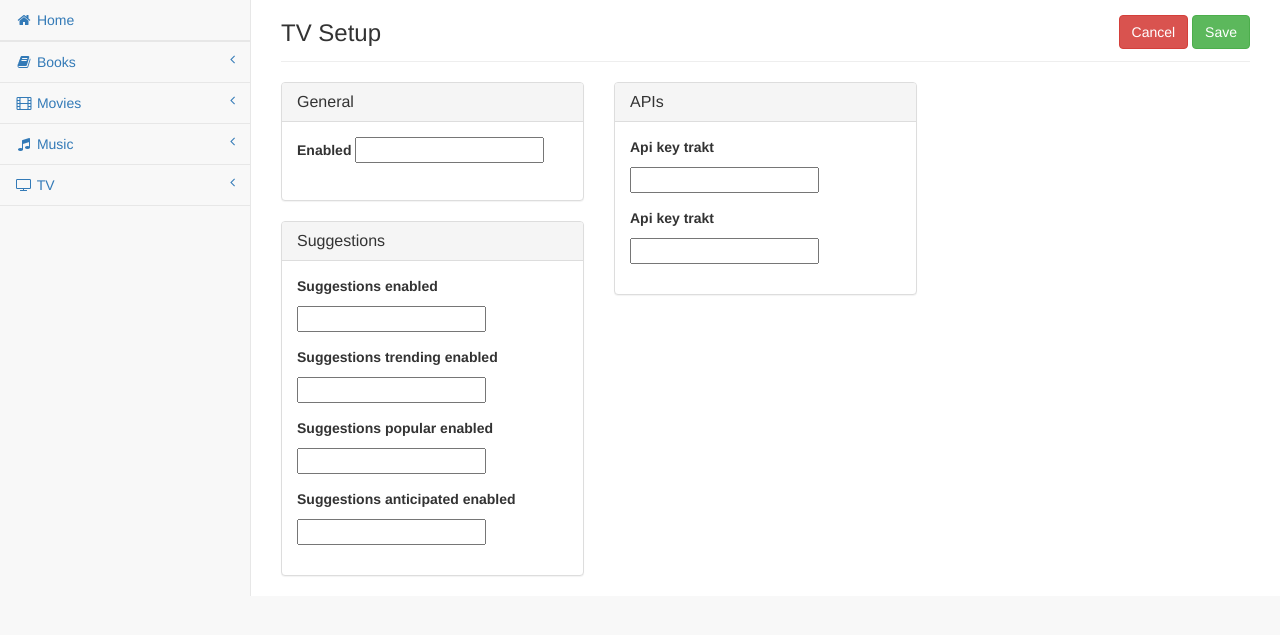
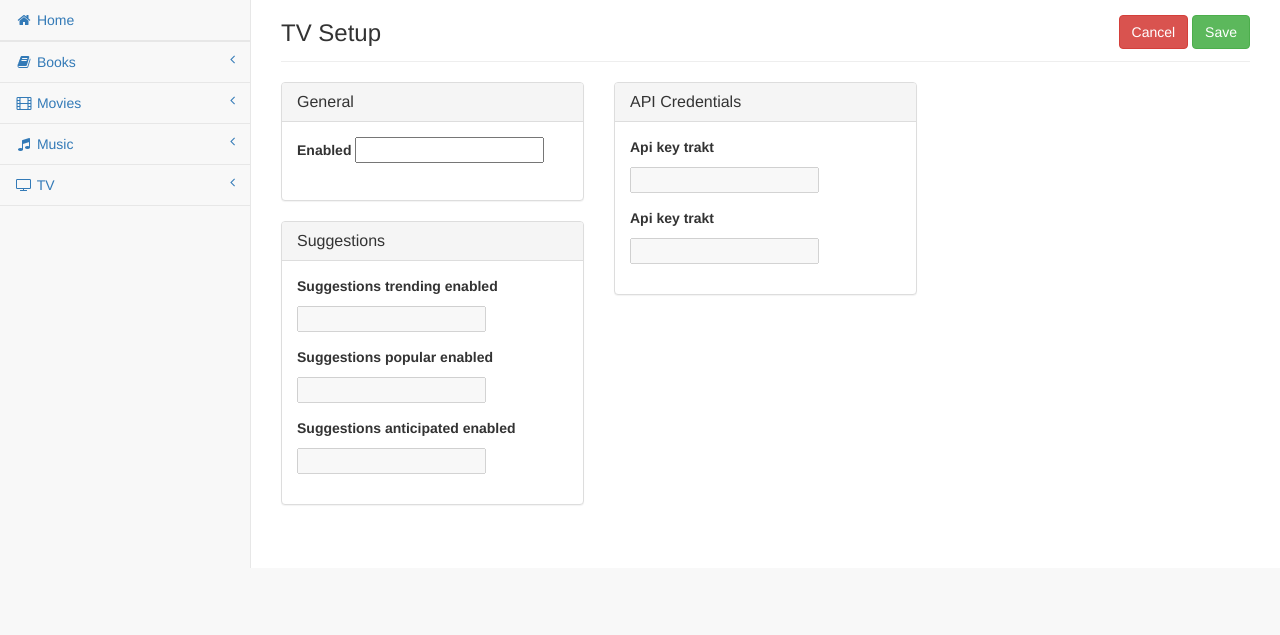
Before and after one commit to oliversscripts/trova-archived, a Django app: template templates/config.tv.html in a window 1280 px wide. Shown: the part 51-686 px from the top of the page. Run offline with Django 3.2, Linux system fonts and the light colour scheme; the template is opened without the code that fills it, so the values that code supplies are empty, except form fields; tables that the repository leaves empty hold one stand-in row (values such as "Sample post"); form fields are guessed from the names that the template uses; some libraries are stand-ins or nearby versions.

Commit message:
TV Config Updates

```diff
--- a/templates/config.tv.html
+++ b/templates/config.tv.html
@@ -9,8 +9,8 @@ TV Setup
 {% endblock %}
 
 {% block page_buttons %}
-<button type="reset" class="btn btn-danger page-button" form="config.tv">Cancel</button>
-<button type="submit" class="btn btn-success page-button" form="config.tv">Save</button>
+<button type="reset" class="btn btn-danger" form="config.tv">Cancel</button>
+<button type="submit" class="btn btn-success" form="config.tv">Save</button>
 {% endblock %}
 
 {% block page_content %}
@@ -49,10 +49,7 @@ TV Setup
                     <h3 class="panel-title">Suggestions</h3>
                 </div>
                 <div class="panel-body">
-                    <div class="form-group">
-                        <label>{{ form.suggestions_enabled.label_tag }}</label>
-                        {{ form.suggestions_enabled|add_class:'form-control' }}
-                    </div>
+                    <fieldset id="suggestions-fieldset">
                         <div class="form-group">
                             <label>{{ form.suggestions_trending_enabled.label_tag }}</label>
                             {{ form.suggestions_trending_enabled|add_class:'form-control' }}
@@ -65,15 +62,17 @@ TV Setup
                             <label>{{ form.suggestions_anticipated_enabled.label_tag }}</label>
                             {{ form.suggestions_anticipated_enabled|add_class:'form-control' }}
                         </div>
+                    </fieldset>
                 </div>
             </div>
         </div>
 
         <div class="col-md-4">
-            <div class="panel panel-default">
+            <div class="panel panel-default" id="api-credentials">
                 <div class="panel-heading">
-                    <h3 class="panel-title">APIs</h3>
+                    <h3 class="panel-title">API Credentials</h3>
                 </div>
+                <fieldset id="api-credentials-fieldset">
                     <div class="panel-body">
                         <div class="form-group">
                             <label>{{ form.api_key_trakt.label_tag }}</label>
@@ -84,6 +83,7 @@ TV Setup
                             {{ form.api_key_tvdb|add_class:'form-control' }}
                         </div>
                     </div>
+                </fieldset>
             </div>
         </div>
 
@@ -91,6 +91,22 @@ TV Setup
         </div>
     </div>
 
+</form>
+<script>
+    if (!$('#id_enabled').is(":checked")) {
+        $('#suggestions-fieldset').prop('disabled', true);
+        $('#api-credentials-fieldset').prop('disabled', true);
+    }
 
-</form>
+    $("#id_enabled").change(function() {
+        if (!$('#id_enabled').is(":checked")) {
+            $('#suggestions-fieldset').prop('disabled', true);
+            $('#api-credentials-fieldset').prop('disabled', true);
+        } else {
+            $('#suggestions-fieldset').prop('disabled', false);
+            $('#api-credentials-fieldset').prop('disabled', false);
+        }
+    });
+
+</script>
 {% endblock %}
--- a/templates/user.login.html
+++ b/templates/user.login.html
@@ -1,7 +1,7 @@
 
 {% extends "_includes.html" %}
 
-{% block title %}Login{% endblock %}
+{% block title %}Trova - Login{% endblock %}
 
 {% block body %}
     <div class="container">
```
Also changed, not shown: apps/models/config.py (+10 -4 lines), apps/migrations/0006_auto_20180927_1624.py (added). Lines whose indentation alone changed are shown as unchanged.
